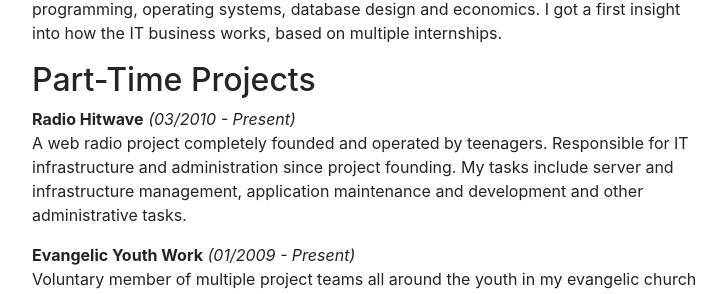
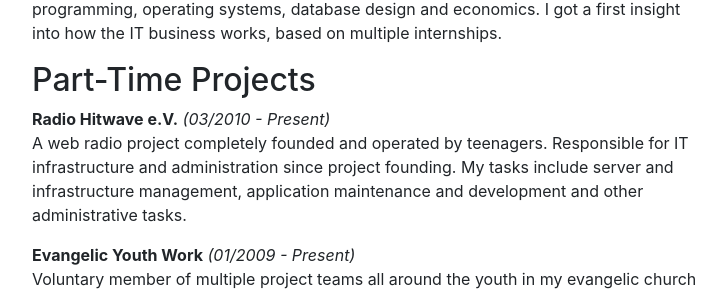
Before and after one commit to janxb/janxb.github.io, a Jekyll site: the page built from _pages/index.md, in a window 1280 px wide. Shown: the part 1000-1294 px from the top of the page, without its empty margins (273-1001 px from the left). Built offline with Jekyll 4.4.1, drawn with Linux system fonts in a browser that asks for light colours.

```diff
--- a/_pages/index.md
+++ b/_pages/index.md
@@ -42,7 +42,7 @@ I got a first insight into how the IT business works, based on multiple internsh
 
 ## Part-Time Projects
 
-**Radio Hitwave** _(03/2010 - Present)_<br>
+**Radio Hitwave e.V.** _(03/2010 - Present)_<br>
 A web radio project completely founded and operated by teenagers. Responsible for IT infrastructure
 and administration since project founding. My tasks include server and infrastructure management,
 application maintenance and development and other administrative tasks.
```
